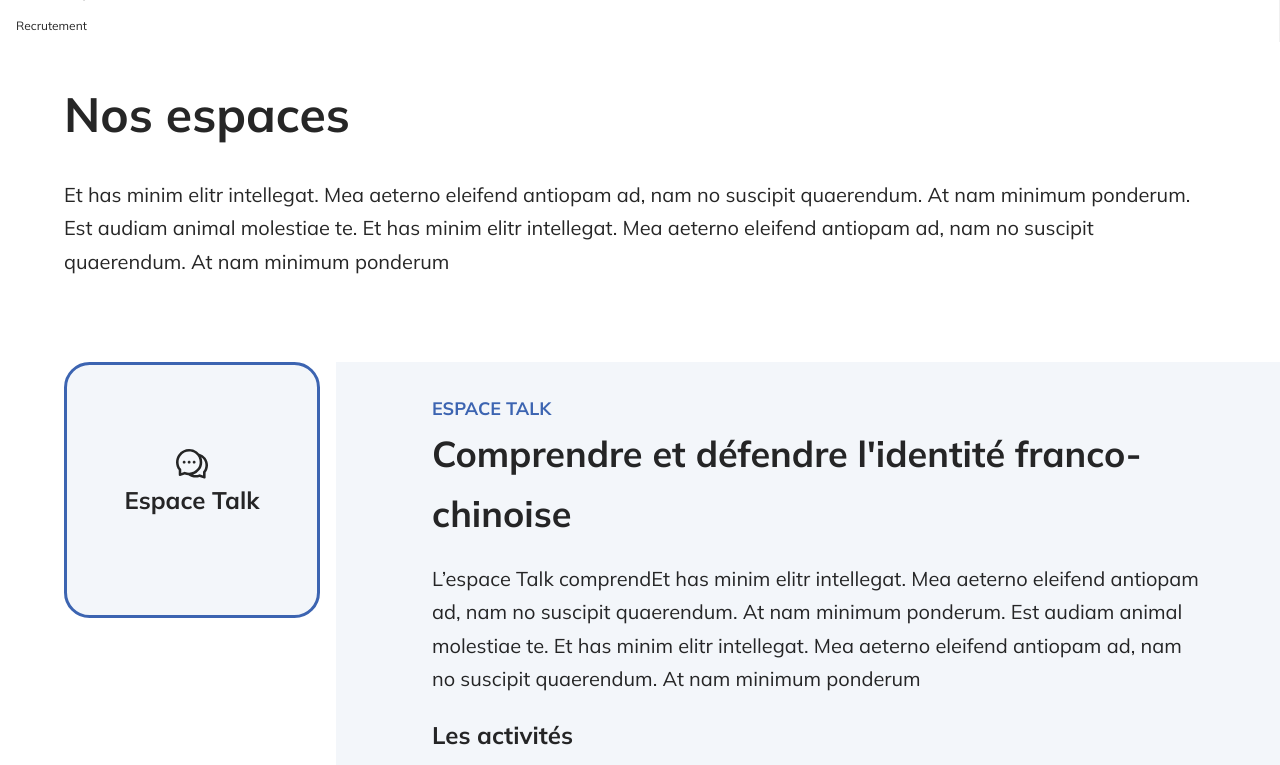
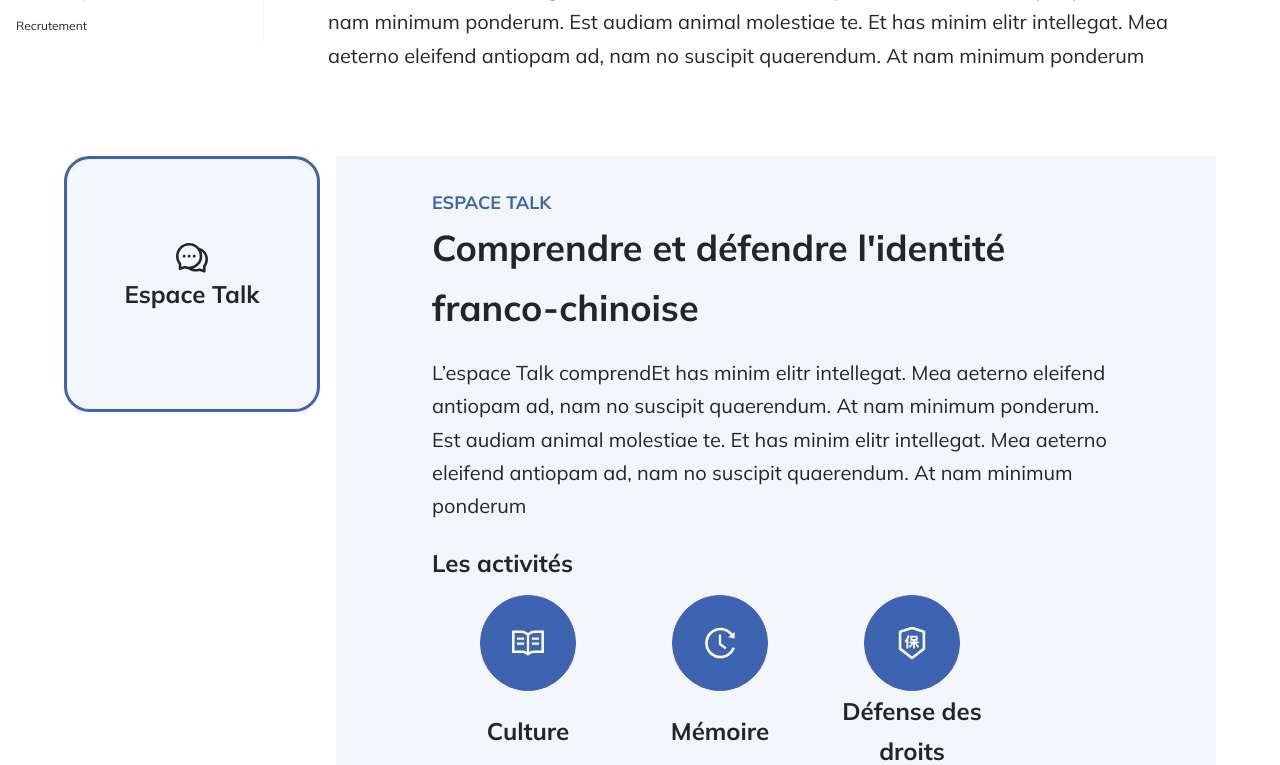
Before and after one commit to lajcf/ajcf, a Next.js app in the folder ajcf-new-site/: page /projets-ajcf/nos-espaces in a window 1280 px wide. Shown: the part 340-1105 px from the top of the page. Built offline with nearby package versions, Linux system fonts and the light colour scheme.

Commit message:
style: Style for quickAccess in OurEspaces

```diff
--- a/ajcf-new-site/components/ProjetsAJCF/OurEspacesComponents/OurEspaces.module.scss
+++ b/ajcf-new-site/components/ProjetsAJCF/OurEspacesComponents/OurEspaces.module.scss
@@ -1,6 +1,15 @@
+.layout {
+  main {
+    display: grid;
+    grid-template-columns: auto 1fr;
+    grid-template-areas: "quickAccess summarySection";
+    .summarySection {
+      grid-area: summarySection;
+    }
     .espaceSection {
+      grid-column: span 2;
       display: grid;
-  grid-template-columns: auto 4fr;
+      grid-template-columns: auto 1fr;
       gap: 1rem;
       grid-template-areas:
         "logoFrame categoryName"
@@ -36,12 +45,11 @@
           grid-area: activitiesList;
           .activitiesContent {
             display: grid;
-        grid-auto-columns: 16rem;
-        grid-auto-flow: column;
-        place-items: center;
+            grid-template-columns: repeat(auto-fill, 12rem);
+            justify-items: center;
             .activityContent {
               display: grid;
-          place-items: center;
+              justify-items: center;
               .activityLogoFrame {
                 border: 1px solid #3c64b1;
                 background-color: #3c64b1;
@@ -63,3 +71,5 @@
         }
       }
     }
+  }
+}
--- a/ajcf-new-site/components/ProjetsAJCF/OurEspacesComponents/OurEspacesContainer.tsx
+++ b/ajcf-new-site/components/ProjetsAJCF/OurEspacesComponents/OurEspacesContainer.tsx
@@ -2,23 +2,22 @@ import React from "react";
 import { Espace } from "./Espace";
 import { ourEspacesContent } from "./ourEspacesConfig";
 import { Layout } from "../../Layout/Layout";
+import styles from "./OurEspaces.module.scss";
 
 export const OurEspacesContainer = () => {
   return (
-    <Layout>
-      <main>
-        <section>
+    <Layout className={styles.layout}>
+      <section className={styles.summarySection}>
         <h1>Nos espaces</h1>
         <p className="texte1">
           Et has minim elitr intellegat. Mea aeterno eleifend antiopam ad, nam no suscipit quaerendum. At nam minimum
-            ponderum. Est audiam animal molestiae te. Et has minim elitr intellegat. Mea aeterno eleifend antiopam ad,
-            nam no suscipit quaerendum. At nam minimum ponderum
+          ponderum. Est audiam animal molestiae te. Et has minim elitr intellegat. Mea aeterno eleifend antiopam ad, nam
+          no suscipit quaerendum. At nam minimum ponderum
         </p>
       </section>
       {ourEspacesContent.map((espace) => (
         <Espace key={espace.categoryName} espaceContent={espace} />
       ))}
-      </main>
     </Layout>
   );
 };
```
Lines whose indentation alone changed are shown as unchanged.
